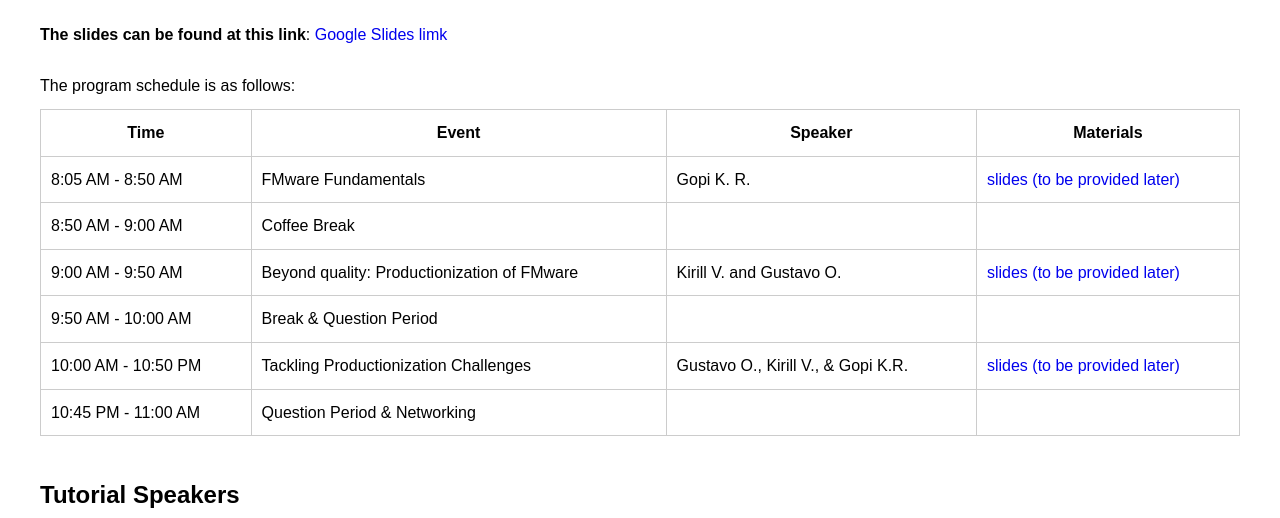
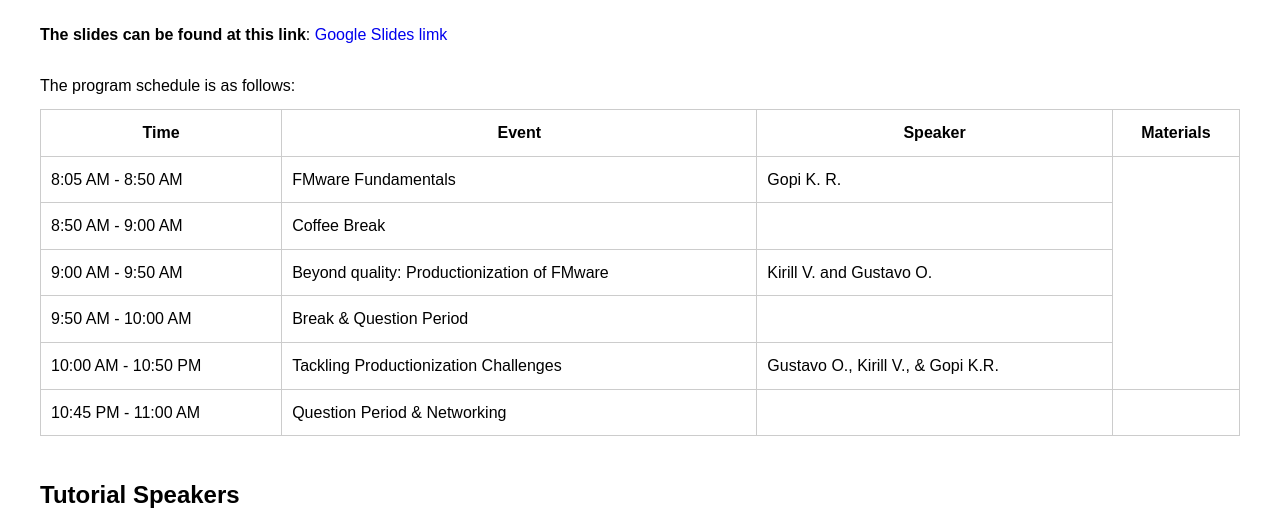
Before and after one commit to kdd2025fmware/kdd2025fmware.github.io, a plain HTML site: page index.html in a window 1280 px wide. Shown: the part 1546-2064 px from the top of the page. Drawn offline with Linux system fonts and the light colour scheme.

Commit message:
Update index.html

```diff
--- a/index.html
+++ b/index.html
@@ -53,7 +53,7 @@
         <br>
         <p><strong>Check out our survey paper on arXiv</strong>: <a href="https://arxiv.org/abs/2505.10640">Vasilevski, K., Rombaut, B., Rajbahadur, G. K., Oliva, G. A., Gallaba, K., Cogo, F. R., Lin, J., Lin, D., Zhang, H., Chen, B., Thangarajah, K., Hassan, A. E., & Jiang, Z. M.. <b>The Hitchhikers Guide to Production‑ready Trustworthy Foundation Model powered Software (FMware). </b>ACM KDD 2025.</a></p>
         <br>
-        <p><b>The slides can be found at this link</b>: <a href="https://docs.google.com/presentation/d/1prxg99r5-nWMvF8M_TLzluB5FgX1UwhrX2s322cJyD4/edit?usp=sharing">Google Slides limk</a></p>
+        <p><mark></mark><b>The slides can be found at this link</b>: <a href="https://docs.google.com/presentation/d/1prxg99r5-nWMvF8M_TLzluB5FgX1UwhrX2s322cJyD4/edit?usp=sharing">Google Slides limk</a></mark></p>
         <br>
         <p>The program schedule is as follows:</p>
         <table>
@@ -70,7 +70,6 @@
                 <td>8:05 AM - 8:50 AM</td>
                 <td>FMware Fundamentals</td>
                 <td>Gopi K. R.</td>
-                <td><a href="slides/link to slides.pdf">slides (to be provided later)</a></td>
             </tr>
             <tr>
                 <td>8:50 AM - 9:00 AM</td>
@@ -81,7 +80,6 @@
                 <td>9:00 AM - 9:50 AM</td>
                 <td>Beyond quality: Productionization of FMware</td>
                 <td>Kirill V. and Gustavo O.</td>
-                <td><a href="slides/link to slides.pdf">slides (to be provided later)</a></td>
             </tr>
             <tr>
                 <td>9:50 AM - 10:00 AM</td>
@@ -92,7 +90,6 @@
                 <td>10:00 AM - 10:50 PM</td>
                 <td>Tackling Productionization Challenges</td>
                 <td>Gustavo O., Kirill V., & Gopi K.R.</td>
-                <td><a href="slides/link to slides.pdf">slides (to be provided later)</a></td>
             </tr>
             <tr>
                 <td>10:45 PM - 11:00 AM</td>
```
